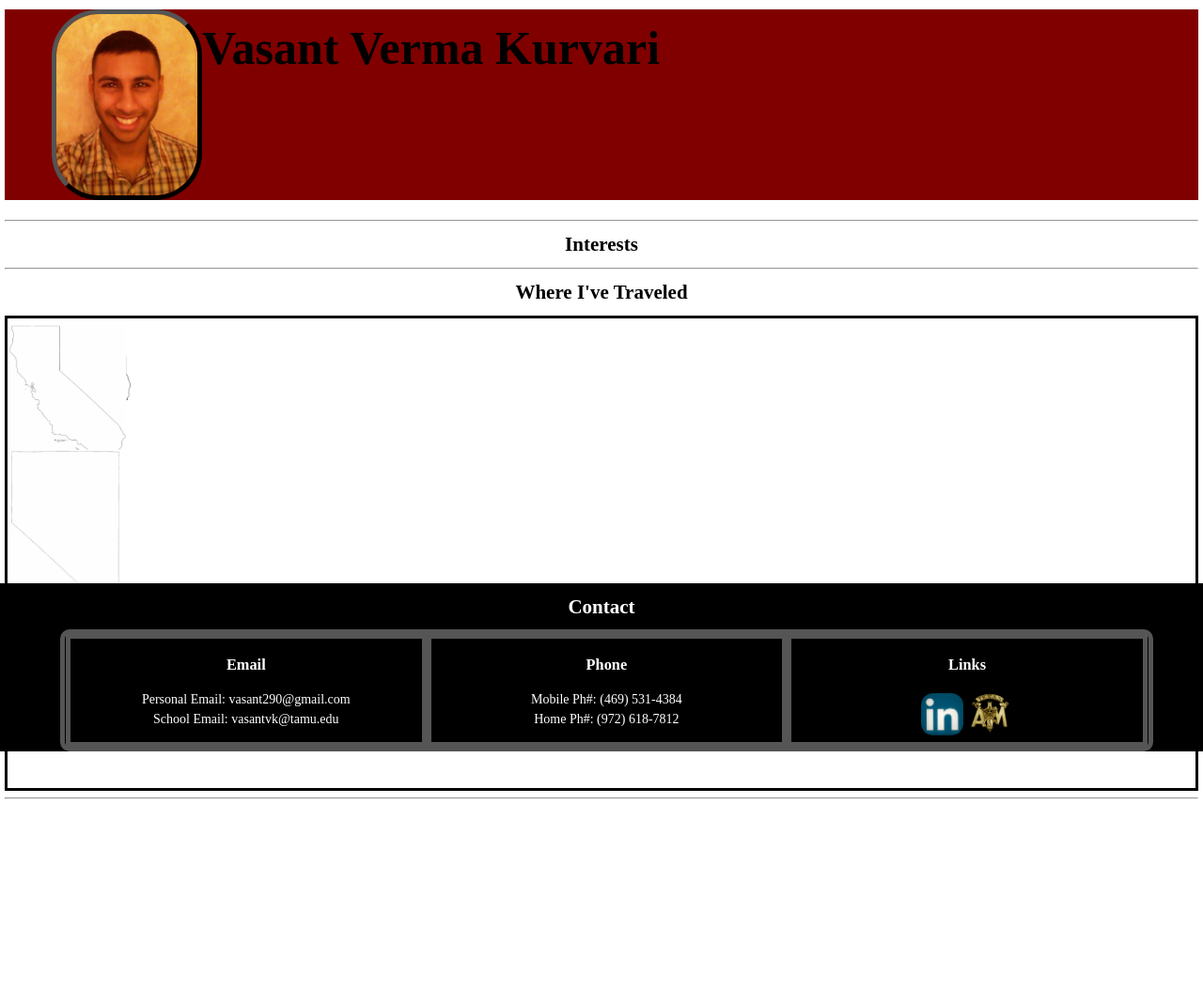
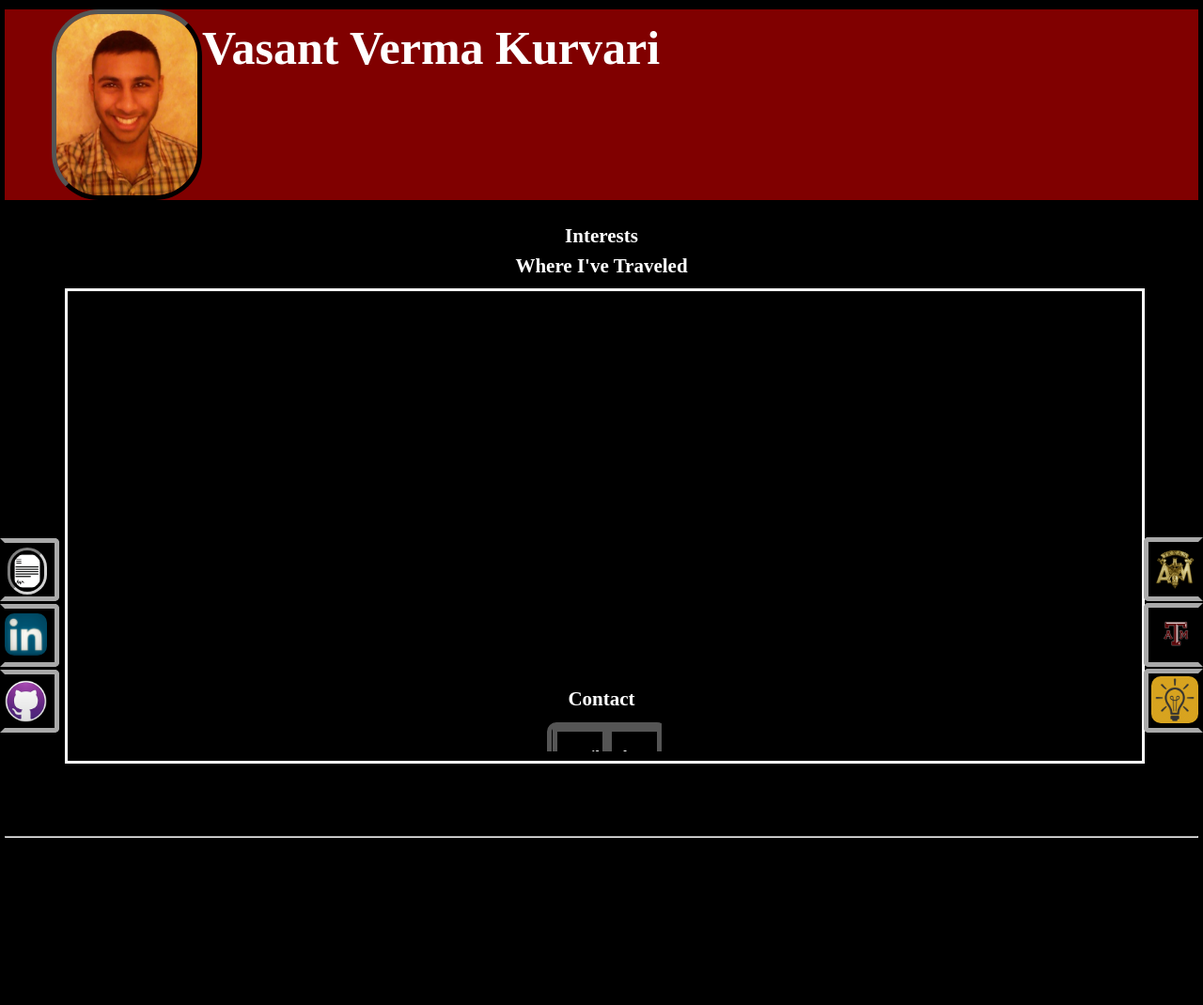
Before and after one commit to VasantVK-zz/VasantVK.github.io, a plain HTML site: page index.html in a window 1280 px wide. Shown: the whole page at 94% size. After the commit the page ends 899 px from the top, so only its background shows below. Drawn offline with Linux system fonts and the light colour scheme.

Commit message:
3.0
Redesigned the links

```diff
--- /dev/null
+++ b/css/sidelinks.css
@@ -0,0 +1,173 @@
+
+
+/* Left side links */
+
+.linkboxl {
+	position: fixed;
+	display: inline-block;
+	left: 0px;
+	width: 50px;
+	height: 50px;
+	padding-top: 5px;
+	padding-bottom: 2px;
+	padding-right: 3px;
+	background-color: black;
+	border-top-right-radius: 5px;
+	border-bottom-right-radius: 5px;
+	border: 5px solid;
+	border-color: darkgray;
+	border-left-color: black;
+	color: white;
+	text-align: left;
+	transition: width 2s;
+}
+
+.linkboxl:after {
+	opacity: 0;
+	font-family: 'Orbitron', sans-serif;
+	font-size: 20px;
+}
+
+.linkboxl:hover {
+	width: 160px;
+}
+
+
+.linkboxl:hover:after {
+	position: absolute;
+	opacity: 1;
+	margin-left: 15px;
+	bottom: 40%;
+	transition-delay: 1s;
+	transition-duration: 1s;
+}
+
+#resume {
+	position: relative;
+	left: 3px;
+	padding: 3px;
+	border: lightgray 3px inset;
+	border-radius: 90px;
+}
+
+#resumebox {
+	bottom: 160px;
+}
+
+#resumebox:after {
+	content: 'Resume';
+}
+
+#linkedin {
+	border-radius: 10px;
+}
+
+#linkedinbox {
+	bottom: 90px;
+}
+
+#linkedinbox:after {
+	content: 'LinkedIn';
+}
+
+#github {
+	margin-top: 1px;
+}
+
+#githubbox {
+	bottom: 20px;
+}
+
+
+#githubbox:after {
+	content: 'GitHub';
+}
+
+/* Right side links */
+
+.linkboxr {
+	position: fixed;
+	display: inline-block;
+	right: 0px;
+	width: 50px;
+	height: 50px;
+	padding-top: 5px;
+	padding-bottom: 3px;
+	padding-left: 3px;
+	background-color: black;
+	border-top-left-radius: 5px;
+	border-bottom-left-radius: 5px;
+	border: 5px solid;
+	border-color: darkgray;
+	border-right-color: black;
+	color: white;
+	text-align: right;
+	transition: width 2s;
+}
+
+.linkboxr:before {
+	opacity: 0;
+	font-family: 'Orbitron', sans-serif;
+	font-size: 20px;
+	left: 0px;
+}
+
+.linkboxr:hover {
+	width: 230px;
+}
+
+
+.linkboxr:hover:before {
+	position: absolute;
+	opacity: 1;
+	margin-left: 15px;
+	top: 40%;
+	transition-delay: 1s;
+	transition-duration: 1s;
+}
+
+#corps {
+	position: absolute;
+	bottom: 5px;
+	right: 0px;
+}
+
+#corpsbox {
+	bottom: 160px;
+}
+
+#corpsbox:before {
+	content: 'Corps of Cadets';
+	font-size: 18px;
+}
+
+#cyberm {
+	position: absolute;
+	bottom: 5px;
+	right: -10px;
+}
+
+#cybermbox {
+	bottom: 90px;
+}
+
+#cybermbox:before {
+	content: 'Cybermanufacturing';
+	font-size: 15px;
+}
+
+#aginvent {
+	position: absolute;
+	bottom: 5px;
+	right: 0px;
+	border-radius: 10px;
+	background-color: goldenrod;
+}
+
+#aginventbox {
+	bottom: 20px;
+}
+
+#aginventbox:before {
+	content: 'Aggies Invent';
+}
--- a/css/style.css
+++ b/css/style.css
@@ -19,8 +19,9 @@ https://www.waterproofpaper.com/printable-maps/nevada/nevada-outline-map.pdf
 */
 
 body{
-	background-color: #fff;
-	color: #000000;
+	/*background-color: #000;*/
+	background-color: #000;
+	color: #fff;
 	font-family: Lucida Bright, serif;
 	font-size:14px;
 	line-height:1em;
@@ -41,7 +42,7 @@ header h1{
 	text-decoration-color: maroon;
 	position: relative;
 }
-/*
+
 a {
 	color: yellow;
 }
@@ -49,7 +50,7 @@ a {
 a:visited {
 	color: gray;
 }
-*/
+
 header .pic {
 	margin-left: 50px;
 	border: 5px black outset;
@@ -64,81 +65,16 @@ header .pic {
 
 }
 
-.traveled {
-
-}
-
-.tx {
-	position: relative;
-	margin: 5px;
-}
-
 .box {
-	border: solid black;
+	border: solid white;
+	left:5%;
+	width: 90%;
 	height: 500px;
 	position: relative;
 }
 
 /* state formatting */
-.txtraveled {
-	text-align: left;
-	position: relative;
-	top: 0;
-	left: 0;
-}
 
-.txoverlay {
-	position: absolute;
-	background-color: #000;
-	overflow: hidden;
-	width: 33.3%;
-	height: 0;
-	transition: .5s ease;
-}
-
-.txtraveled:hover .txoverlay {
-  height: 100%;
-}
-
-.catraveled {
-	text-align: left;
-	position: absolute;
-	top: 0;
-	left: 0;
-}
-
-.caoverlay {
-	position: absolute;
-	background-color: #000;
-	overflow: hidden;
-	width: 33.3%;
-	height: 0;
-	transition: .5s ease;
-}
-
-.catraveled:hover .caoverlay {
-  height: 100%;
-}
-
-.nvtraveled {
-	text-align: left;
-	position: relative;
-	top: 0;
-	left: 0;
-}
-
-.nvoverlay {
-	position: absolute;
-	background-color: #000;
-	overflow: hidden;
-	width: 33.3%;
-	height: 0;
-	transition: .5s ease;
-}
-
-.nvtraveled:hover .nvoverlay {
-  height: 100%;
-}
 
 /* end state formatting */
 /*
@@ -163,11 +99,24 @@ header .pic {
   height: 100%;
 } */
 
-.footer {
+.contact {
+	overflow: hidden;
 	position: fixed;
-	left: 0px;
+	left: 45%;
 	bottom: 0px;
-	width: 100%;
+	width: 10%;
+	height: 10%;
+	background-color: black;
+	color: white;
+	text-align: center;
+	transition: width 2s;
+}
+
+.contact:hover {
+	position: fixed;
+	right: 0px;
+	bottom: 0px;
+	width: 10%;
 	background-color: black;
 	color: white;
 	text-align: center;
@@ -175,7 +124,7 @@ header .pic {
 
 .block {
 	float: left;
-	width:33.3%;
+	width:50%;
 	border:5px solid #555;
 	background-color: #000;
 	box-sizing:border-box;
--- a/index.html
+++ b/index.html
@@ -1,23 +1,37 @@
 <!DOCTYPE html>
+
+<!--
+
+Corps
+<a href="https://web.archive.org/web/20181218230005/https://corps.tamu.edu/kurvari-19/" target="_blank" ><img class="corps" src="img/corps.JPG" width="50px" alt="Corps"></a>
+
+Aggies Invent
+<a href="https://web.archive.org/web/20181218230005/https://corps.tamu.edu/kurvari-19/" target="_blank" ><img class="corps" src="img/corps.JPG" width="50px" alt="Corps"></a>
+
+Resume
+
+
+
+-->
+
 <html>
 <head>
+	<link href="https://fonts.googleapis.com/css?family=Orbitron:900" rel="stylesheet">
 	<title>Vasant Verma Kurvari</title>
 	<link rel="stylesheet" type="text/css" href="css/style.css">
+	<link rel="stylesheet" type="text/css" href="css/sidelinks.css">
 </head>
 <body>
 	<header>
-		<br>
-		<img class="pic" src="img/me.JPG" alt="" width="150px">
+		<img class="pic" src="img/me.JPG" alt="This is me :)" width="150px">
 		<h1>Vasant Verma Kurvari</h1>
 	</header>
 	<br>
-	<hr>
 	<div class="container">
 		<h2 id="interests">
 			Interests
 		</h2>
 	</div>
-	<hr>
 	<div class="container">
 		<h2>
 			Where I've Traveled
@@ -26,46 +40,48 @@
 
 		<div class="box">
 
-			<div class="txtraveled">
-		  		<img class="tx" src="img/tx.JPG" alt="" width=10%>
-				<div class="txoverlay">
-		    		<div class="img-loc">
-
-		    		</div>
-		    		<div class="text-loc">
-
-		    		</div>
-		  		</div>
-			</div>
-
-			<div class="catraveled">
-		  		<img class="ca" src="img/ca.JPG" alt="" width=10%>
-				<div class="caoverlay">
-		    		<div class="img-loc">
-
-		    		</div>
-		    		<div class="text-loc">
-
-		    		</div>
-		  		</div>
-			</div>
-
-			<div class="nvtraveled">
-		  		<img class="nv" src="img/nv.JPG" alt="" width=10%>
-				<div class="nvoverlay">
-		    		<div class="img-loc">
-
-		    		</div>
-		    		<div class="text-loc">
-
-		    		</div>
-		  		</div>
-			</div>
-
 		</div>
 	</div>
+	<div class="links">
+		<a href="https://www.linkedin.com/in/vasant-kurvari/" target="_blank" >
+			<div class="linkboxl" id="linkedinbox">
+				<img id="linkedin" src="img/linkedin.JPG" width="45px" alt="LinkedIn">
+			</div>
+		</a>
+		<br>
+		<a href="https://github.com/VasantVK" target="_blank" >
+			<div class="linkboxl" id="githubbox">
+				<img id="github" src="img/github.ico" width="45px" alt="GitHub">
+			</div>
+		</a>
+		<br>
+		<a href="misc/Resume.pdf" target="_blank" >
+			<div class="linkboxl" id="resumebox">
+				<img id="resume" src="img/resume.jpg" width="30px" alt="Resume">
+			</div>
+		</a>
+		<br>
+		<a href="https://web.archive.org/web/20181218230005/https://corps.tamu.edu/kurvari-19/" target="_blank" >
+			<div class="linkboxr" id="corpsbox">
+				<img id="corps" src="img/corps.jpg" width="50px" alt="Corps">
+			</div>
+		</a>
+		<br>
+		<a href="https://web.archive.org/web/20181218225741/https://cybermanufacturing.tamu.edu/2018cohorts/" target="_blank" >
+			<div class = "linkboxr" id = "cybermbox">
+				<img id="cyberm" src="img/tamu.jpg" width="65px" alt="CyberM">
+			</div>
+		</a>
+		<br>
+		<a href="http://www.thebatt.com/life-arts/lighting-the-way-for-young-scholars/article_5d84e644-2b38-11e8-8d3a-bb58ef2bc512.html" target="_blank" >
+			<div class="linkboxr" id="aginventbox">
+				<img id="aginvent" src="img/aginvent.jpg" width="50px" alt="AgInvent">
+			</div>
+		</a>
+	</div>
+
 	<hr>
-	<div class="footer">
+	<div class="contact">
 		<h2>
 			Contact
 		</h2>
@@ -73,25 +89,18 @@
 			<div class="block">
 			<h3 id="email">Email</h3>
 				<ul>
-					<li>Personal Email: vasant290@gmail.com</li>
-					<li>School Email: vasantvk@tamu.edu</li>
+					<li>Personal Email: <a href="mailto:vasant290@gmail.com">vasant290@gmail.com</a></li>
+					<li>School Email: <a href="mailto:vasantvk@tamu.edu">vasantvk@tamu.edu</a></li>
 				</ul>
 			</div>
 			<div class="block">
 			<h3 id="phone">Phone</h3>
 				<ul>
-					<li>Mobile Ph#: (469) 531-4384</li>
-					<li>Home Ph#: (972) 618-7812</li>
+					<li>Mobile Ph#: <b>(469) 531-4384</b></li>
+					<li>Home Ph#: <b>(972) 618-7812</b></li>
 				</ul>
-			</div>
-			<div class="block">
-			<h3 id="links">Links</h3>
-				<a href="https://www.linkedin.com/in/vasant-kurvari/" target="_blank"><img class="linkedin" src="img/linkedin.JPG" width="45px"></a>
-				<a href="https://web.archive.org/web/20181218230005/https://corps.tamu.edu/kurvari-19/" target="_blank"><img class="corps" src="img/corps.JPG" width="50px"></a>
 			</div>
 		</div>
 	</div>
-
-	<div style="margin-top:500px"></div>
 </body>
 </html>
```
Also changed, not shown: img/aginvent.jpg (added), img/github.ico (added), img/resume.jpg (added), img/tamu.jpg (added), 1 other file.
